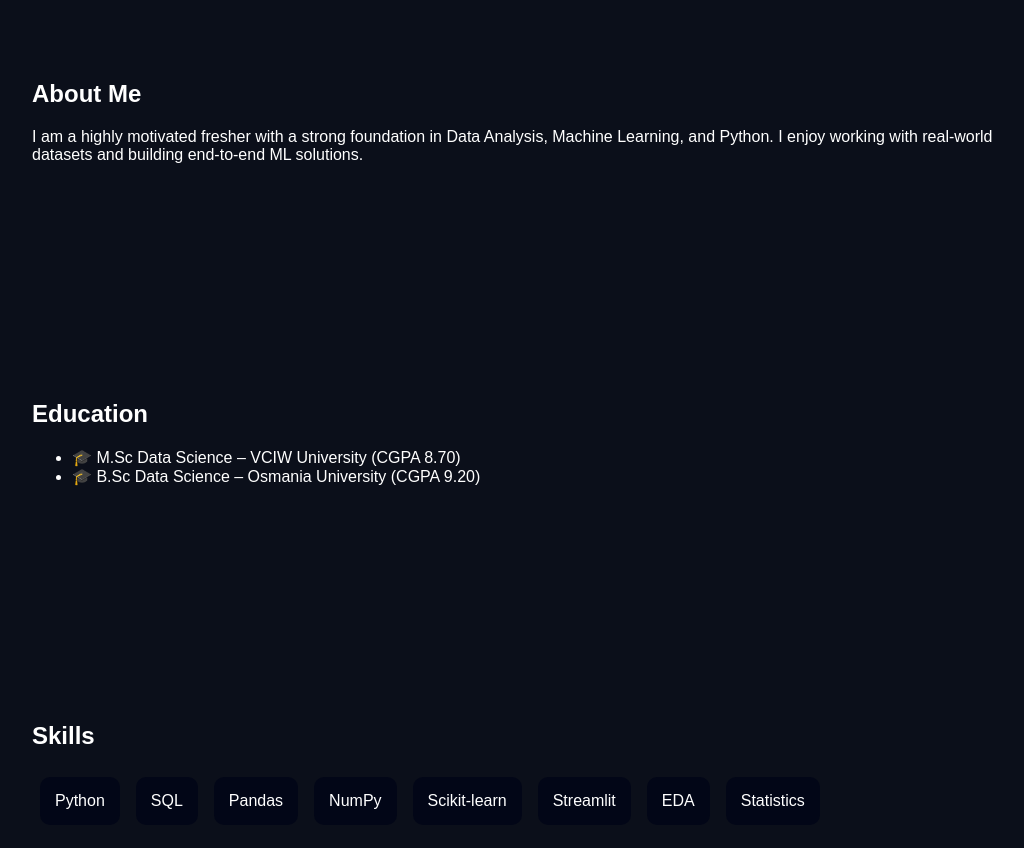
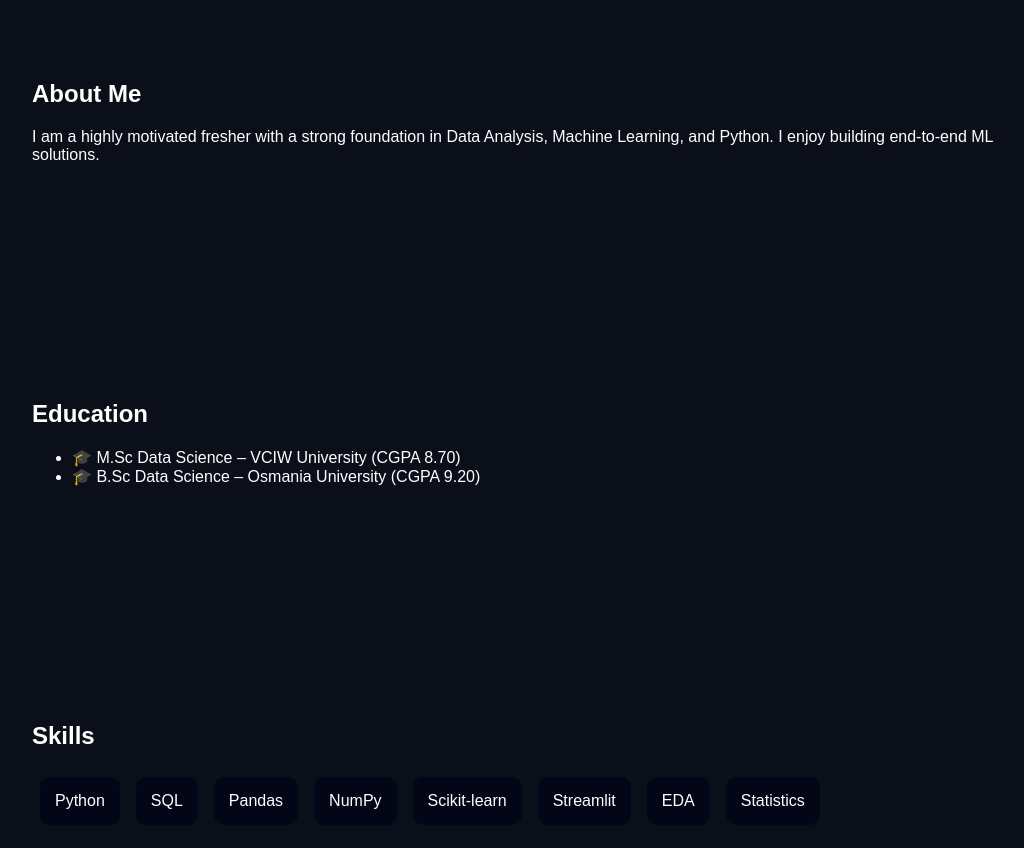
Before and after one commit to AnjaliPanduga/anjali-portfolio, a React app: page / in a window 1280 px wide. Shown: the part 1040-1888 px from the top of the page, without its empty margins (96-1120 px from the left). Built offline with nearby package versions, Linux system fonts and the light colour scheme.

Commit message:
About.jsx

```diff
--- a/src/components/About.jsx
+++ b/src/components/About.jsx
@@ -4,15 +4,15 @@ export default function About() {
   return (
     <motion.section
       id="about"
-      initial={{ opacity: 0 }}
-      whileInView={{ opacity: 1 }}
-      transition={{ duration: 1 }}
+      initial={{ opacity: 0, y: 60 }}
+      whileInView={{ opacity: 1, y: 0 }}
+      viewport={{ once: true }}
+      transition={{ duration: 0.9 }}
     >
       <h2>About Me</h2>
       <p>
         I am a highly motivated fresher with a strong foundation in Data Analysis,
-        Machine Learning, and Python. I enjoy working with real-world datasets
-        and building end-to-end ML solutions.
+        Machine Learning, and Python. I enjoy building end-to-end ML solutions.
       </p>
     </motion.section>
   );
```
